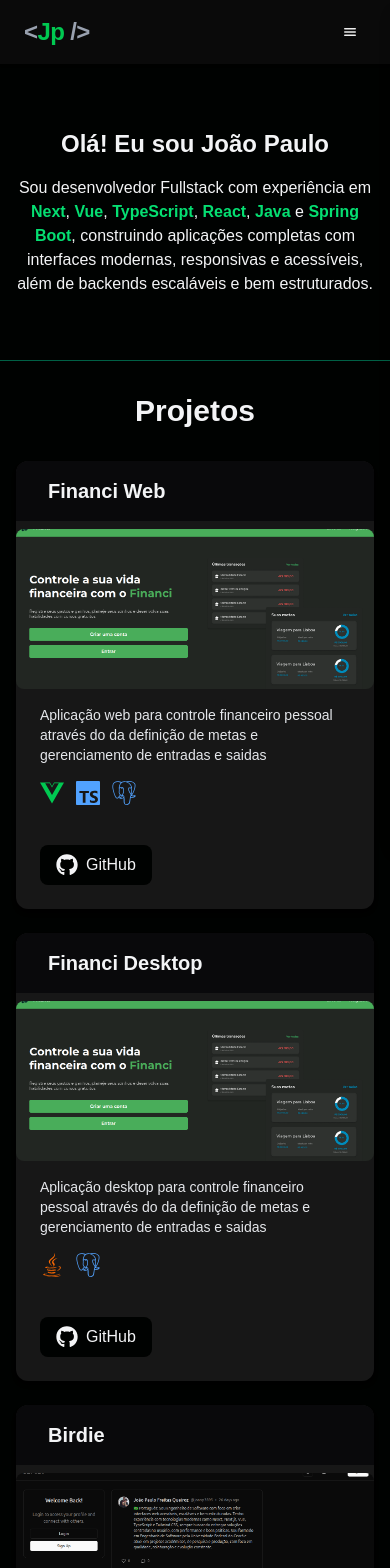
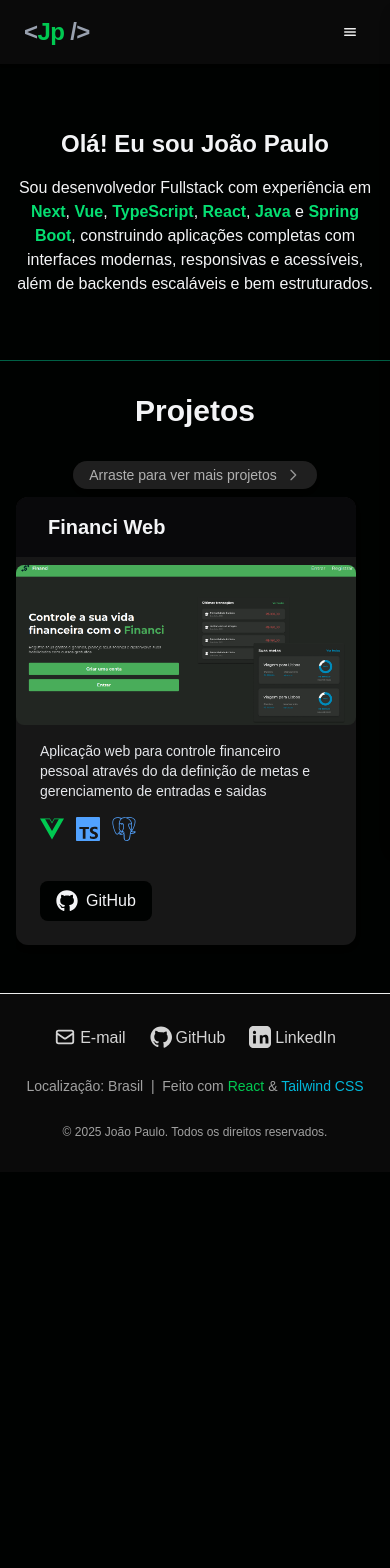
Before and after one commit to Joaopfq/joaopfq.github.io, a Next.js app: page / in a window 390 px wide. Shown: the top 1568 px of the page. After the commit the page ends 1172 px from the top, so only its background shows below. Built offline with nearby package versions, Linux system fonts and the light colour scheme.

Commit message:
feat: add scrollable projects in mobile

```diff
--- a/src/components/Projects.tsx
+++ b/src/components/Projects.tsx
@@ -71,10 +71,29 @@ export function Projects() {
   return (
     <div id="projetos" className="py-8 px-4 bg-primary">
       <h3 className="text-3xl font-bold text-center mb-8 text-gray-100">Projetos</h3>
-      <div className="grid gap-6 sm:grid-cols-2 lg:grid-cols-3 max-w-6xl mx-auto">
+      {/* Mobile Announcement */}
+      <div className="sm:hidden flex items-center justify-center mb-2">
+        <div className="flex items-center gap-2 text-sm text-neutral-300 bg-neutral-800 rounded-full px-4 py-1 shadow-md animate-pulse">
+          Arraste para ver mais projetos
+          <svg className="w-4 h-4 animate-pulse" fill="none" stroke="currentColor" strokeWidth={2} viewBox="0 0 24 24">
+            <path strokeLinecap="round" strokeLinejoin="round" d="M9 5l7 7-7 7" />
+          </svg>
+        </div>
+      </div>
+      {/* Mobile: horizontal scroll, Desktop: grid */}
+      <div className="max-w-6xl mx-auto">
+        <div className="
+          flex gap-6 overflow-x-auto pb-4
+          sm:grid sm:grid-cols-2 sm:gap-6 sm:overflow-x-visible sm:pb-0
+          lg:grid-cols-3
+          scrollbar-thin scrollbar-thumb-neutral-700 scrollbar-track-neutral-900
+        ">
           {projects.map((project, index) => (
+            <div
+              key={index}
+              className="min-w-[300px] max-w-[340px] flex-shrink-0 sm:min-w-0 sm:max-w-none"
+            >
               <ProjectCard
-            key={index}
                 title={project.title}
                 description={project.description}
                 image={project.image}
@@ -89,7 +108,9 @@ export function Projects() {
                 githubLink={project.githubLink}
                 liveLink={project.liveLink}
               />
+            </div>
           ))}
+        </div>
       </div>
     </div>
   );
```
Lines whose indentation alone changed are shown as unchanged.
